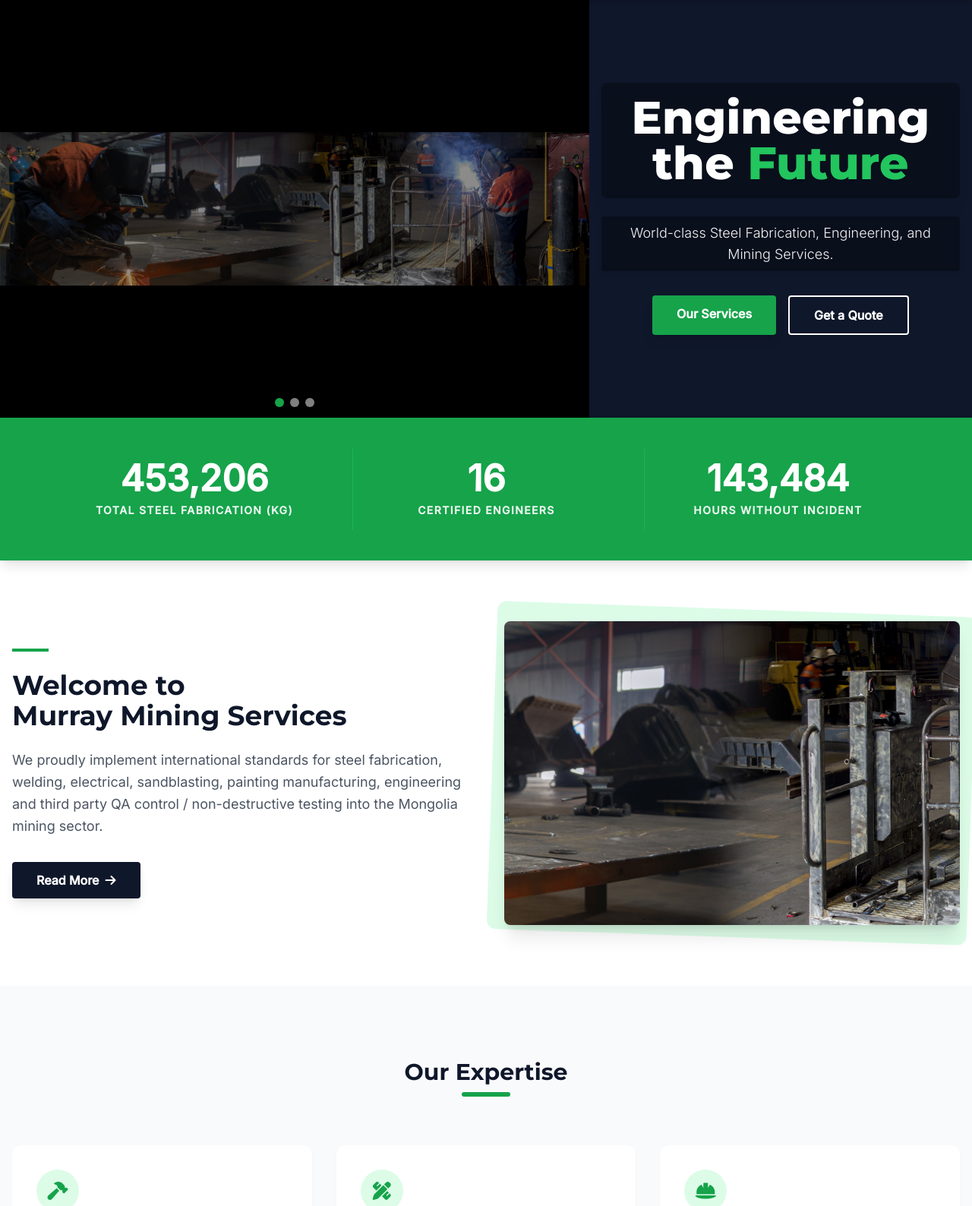
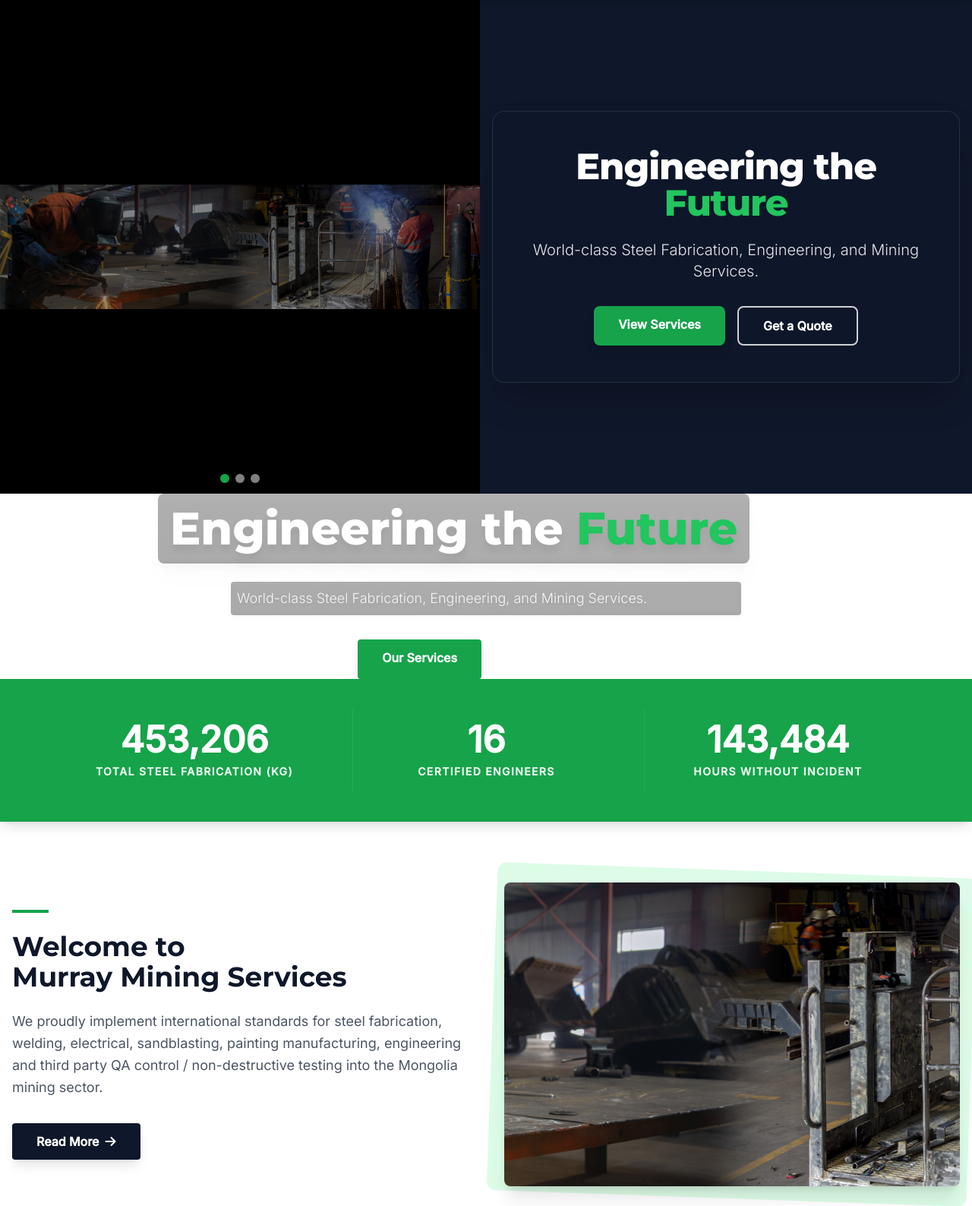
Before and after one commit to Kanze89/murray-redesign, a Django app: page / in a window 1280 px wide. Shown: the part 80-1668 px from the top of the page at 76% size. Run offline with Django 5.2, Linux system fonts and the light colour scheme; some libraries are stand-ins or nearby versions.

Commit message:
fixing the bug

```diff
--- a/main_web/templates/home.html
+++ b/main_web/templates/home.html
@@ -5,26 +5,29 @@
 
 <link rel="stylesheet" href="https://cdn.jsdelivr.net/npm/swiper@11/swiper-bundle.min.css" />
 
-<div class="relative h-[550px] flex items-center justify-center text-center bg-slate-900">
+<div class="relative h-[600px] md:h-[650px] flex items-center justify-center bg-slate-900 overflow-hidden">
 
     <div class="swiper mySwiper absolute inset-0 w-full h-full z-0">
-        <div class="swiper-wrapper bg-black"> <div class="swiper-slide flex items-center justify-center">
-                <div class="absolute inset-0 bg-black/40 z-10 pointer-events-none"></div> <img src="{% static 'img/s1.jpg' %}"
-                     class="w-full h-full object-contain"
+        <div class="swiper-wrapper bg-black">
+
+            <div class="swiper-slide flex items-center justify-center">
+                <div class="absolute inset-0 bg-black/40 z-10"></div>
+                <img src="{% static 'img/s1.jpg' %}"
+                     class="w-full h-full object-cover md:object-contain object-center"
                      alt="Welding Team">
             </div>
 
             <div class="swiper-slide flex items-center justify-center">
-                <div class="absolute inset-0 bg-black/40 z-10 pointer-events-none"></div>
+                <div class="absolute inset-0 bg-black/40 z-10"></div>
                 <img src="{% static 'img/s2.jpg' %}"
-                     class="w-full h-full object-contain"
+                     class="w-full h-full object-cover md:object-contain object-center"
                      alt="QA Inspection">
             </div>
 
             <div class="swiper-slide flex items-center justify-center">
-                <div class="absolute inset-0 bg-black/40 z-10 pointer-events-none"></div>
+                <div class="absolute inset-0 bg-black/40 z-10"></div>
                 <img src="{% static 'img/s3.jpg' %}"
-                     class="w-full h-full object-contain"
+                     class="w-full h-full object-cover md:object-contain object-center"
                      alt="Heavy Machinery">
             </div>
 
@@ -32,6 +35,30 @@
         <div class="swiper-pagination"></div>
     </div>
 
+    <div class="relative z-20 w-full max-w-4xl px-4">
+        <div class="bg-slate-900/70 backdrop-blur-sm border border-white/10 p-6 md:p-12 rounded-2xl shadow-2xl text-center">
+
+            <h1 class="text-3xl md:text-5xl font-extrabold text-white mb-4 md:mb-6 tracking-tight">
+                Engineering the <span class="text-green-500">Future</span>
+            </h1>
+
+            <p class="text-base md:text-xl text-gray-200 mb-6 md:mb-8 font-light leading-relaxed max-w-2xl mx-auto">
+                World-class Steel Fabrication, Engineering, and Mining Services.
+            </p>
+
+            <div class="flex flex-col sm:flex-row justify-center gap-4">
+                <a href="#services" class="bg-green-600 hover:bg-green-500 text-white px-8 py-3 rounded-lg font-bold transition shadow-lg">
+                    View Services
+                </a>
+                <a href="{% url 'contact' %}" class="bg-transparent border-2 border-white/80 hover:bg-white hover:text-slate-900 text-white px-8 py-3 rounded-lg font-bold transition">
+                    Get a Quote
+                </a>
+            </div>
+
+        </div>
+    </div>
+
+</div>
     <div class="relative z-20 max-w-4xl mx-auto px-4">
         <h1 class="text-3xl md:text-6xl font-extrabold text-white mb-6 drop-shadow-xl bg-black/30 p-4 rounded-lg inline-block backdrop-blur-sm">
             Engineering the <span class="text-green-500">Future</span>
```
